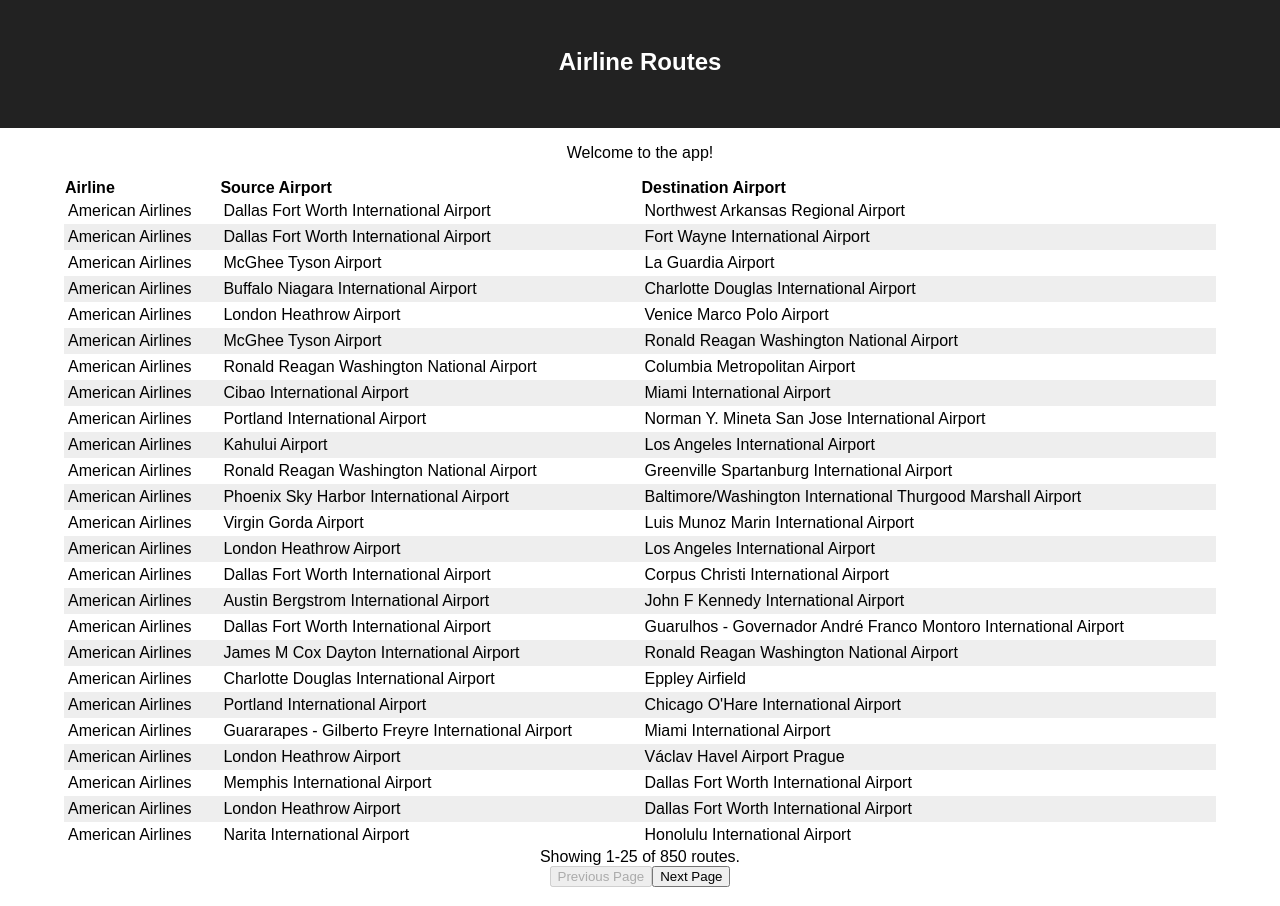
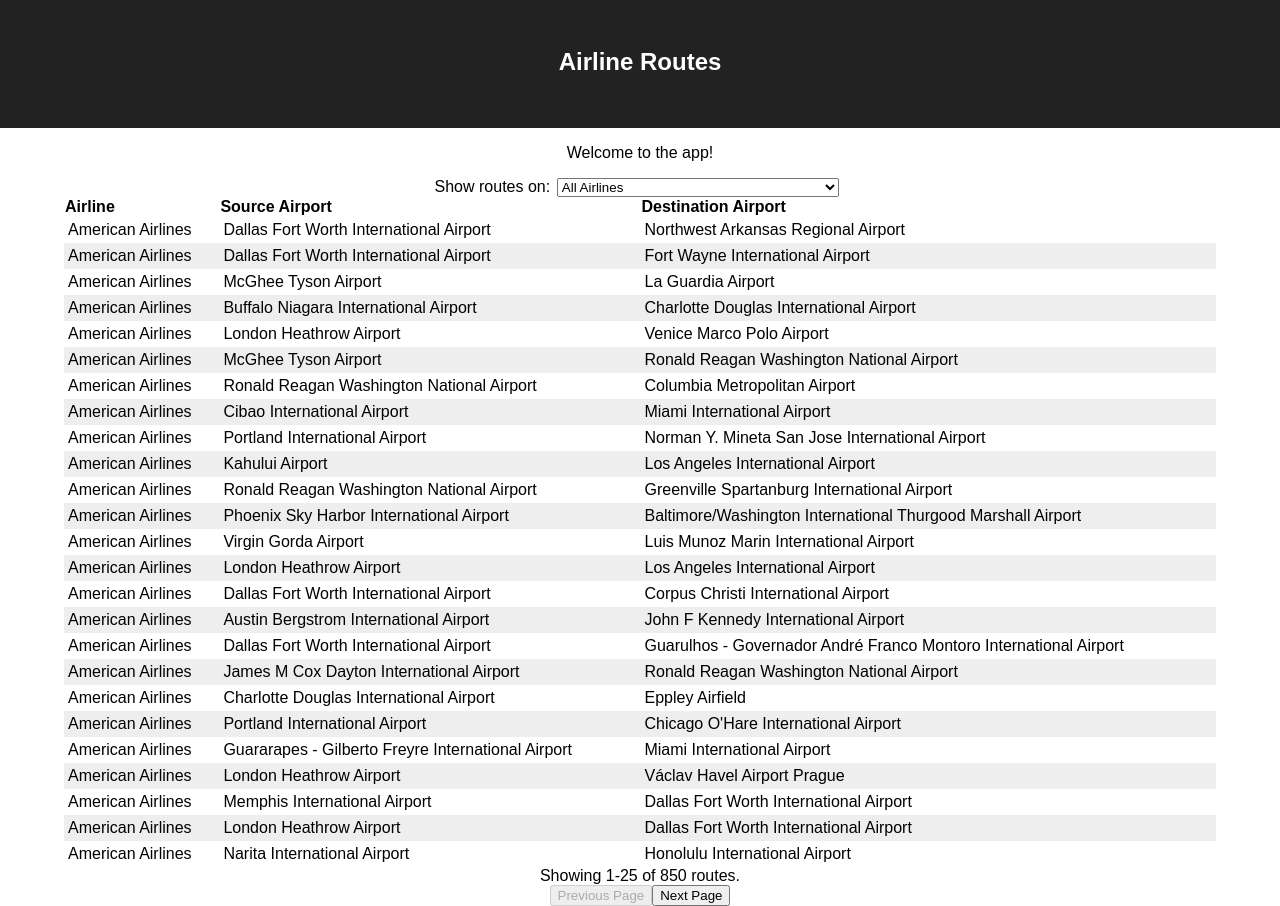
Before and after one commit to neebs12/capstone-prep-airlines, a React (Create React App) app: page / in a window 1280 px wide. Built offline with nearby package versions, Linux system fonts and the light colour scheme.

Commit message:
completed step 6

```diff
--- a/src/components/Table.jsx
+++ b/src/components/Table.jsx
@@ -2,6 +2,21 @@ import React, {useState} from 'react'
 
 const Table = ({ className, columns, rows, format, perPage }) => {
   const [page, setPage] = useState(0)
+  const [filterAirlines, setFilterAirlines] = useState('All Airlines')
+
+  const availableFilters = Array.from(
+    new Set(rows.map(r => format('airline', r['airline'])))
+  ).concat('All Airlines')
+
+
+
+  rows = rows.filter(r => {
+    if (filterAirlines === 'All Airlines') return true
+    // get formatted airline value
+    const airlineName = format('airline', r['airline'])
+    // ---> passes filter if equal, otherwise not
+    return filterAirlines === airlineName
+  })
 
   // filter amount of rows based on page and perPage
   const paginatedRows = rows.slice(page, page + perPage)
@@ -24,8 +39,23 @@ const Table = ({ className, columns, rows, format, perPage }) => {
     )
   }
 
+  const handleAirlineFilter = (e) => {
+    setFilterAirlines(e.target.value)
+    setPage(0)
+  }
+
   return (
     <div>
+      <label htmlFor="airline-filter">Show routes on:</label>
+      <select
+        id="airline-filter"
+        value={filterAirlines}
+        onChange={handleAirlineFilter}
+      >
+        {availableFilters.map(f => {
+          return <option key={f} value={f}>{f}</option>
+        })}
+      </select>
       <table className={className}>
         <thead>
           <tr>{columns.map(c => <th key={c.name}>{c.name}</th>)}</tr>
```
